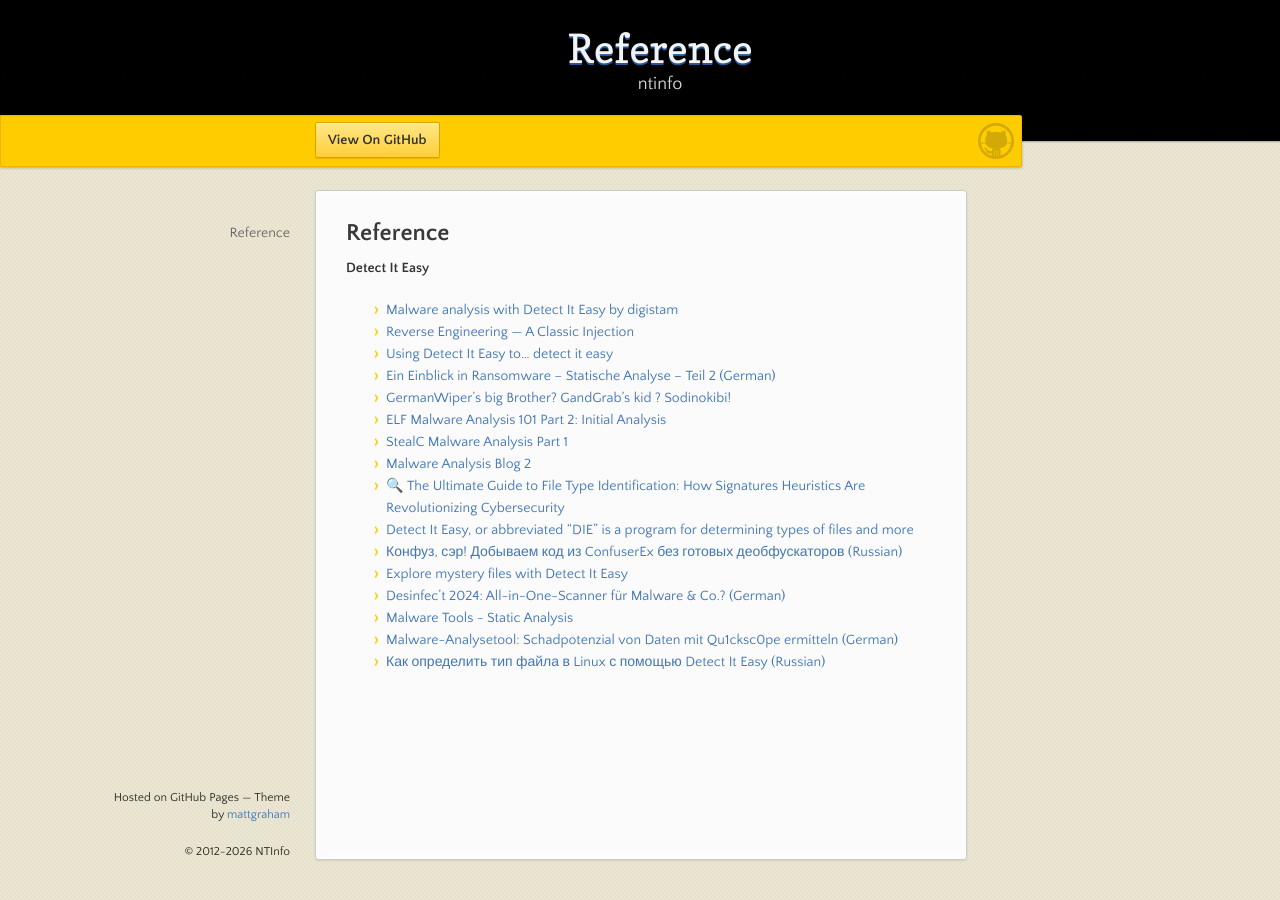
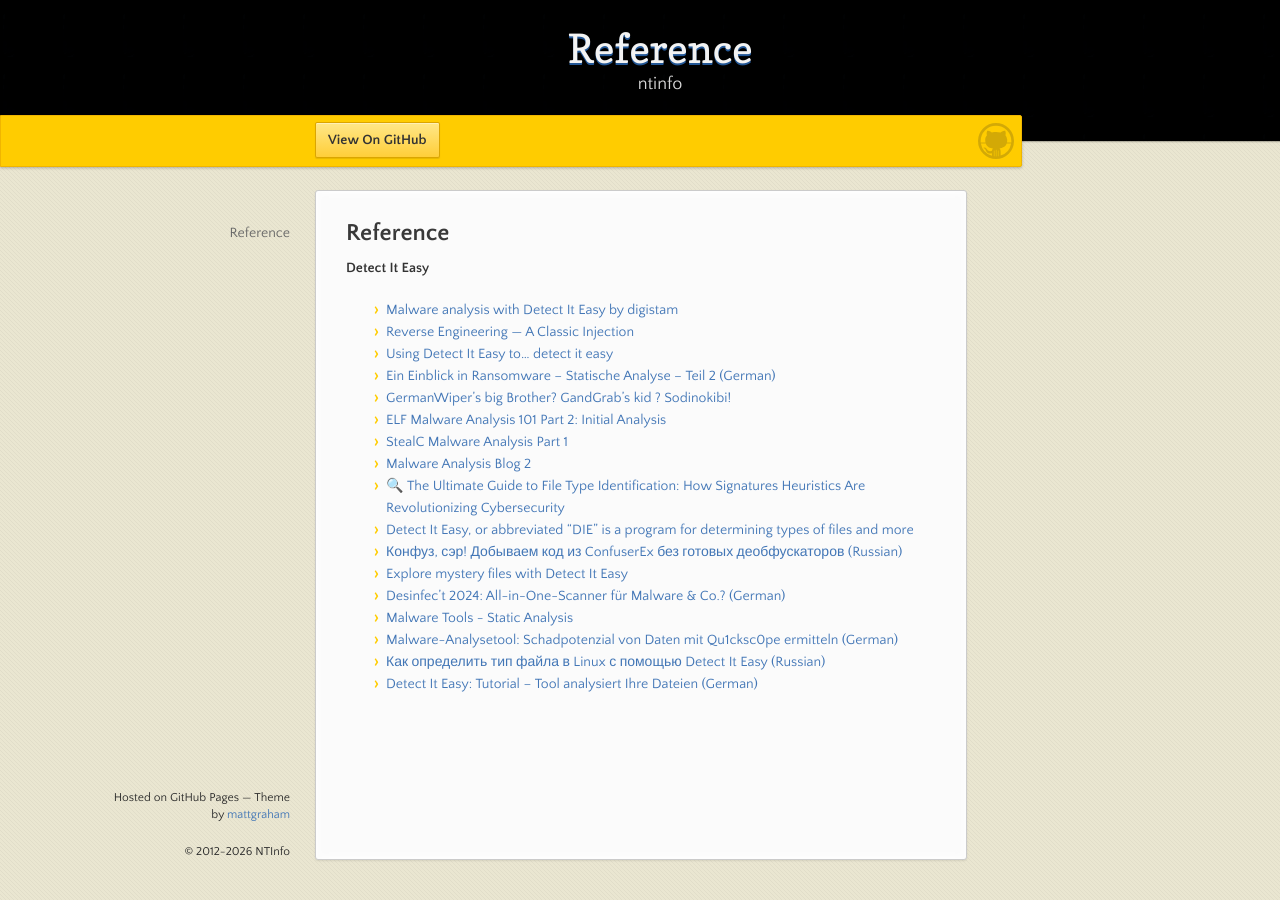
Before and after one commit to horsicq/horsicq.github.io, a Jekyll site: the page built from reference.md, in a window 1280 px wide. Built offline with Jekyll 4.4.1, drawn with Linux system fonts in a browser that asks for light colours; our own code applies the rules of GitHub Pages for plain Markdown files.

Commit message:
add German reference to NTInfo

```diff
--- a/reference.md
+++ b/reference.md
@@ -17,3 +17,4 @@
 - [Malware Tools - Static Analysis](https://medium.com/@rhaslekar/malware-analysis-3f2531cdfe9e)
 - [Malware-Analysetool: Schadpotenzial von Daten mit Qu1cksc0pe ermitteln (German)](https://www.heise.de/ratgeber/Malware-Analysetool-Schadpotenzial-von-Daten-mit-Qu1cksc0pe-ermitteln-10001929.html)
 - [Как определить тип файла в Linux с помощью Detect It Easy (Russian)](https://vk.com/@greyteam-kak-opredelit-tip-faila-v-linux-s-pomoschu-detect-it-easy)
+- [Detect It Easy: Tutorial – Tool analysiert Ihre Dateien (German)](https://www.computerbild.de/artikel/cb-Tipps-Software-Detect-It-Easy-Tutorial-Tool-analysiert-Ihre-Dateien-36841759.html)
```
